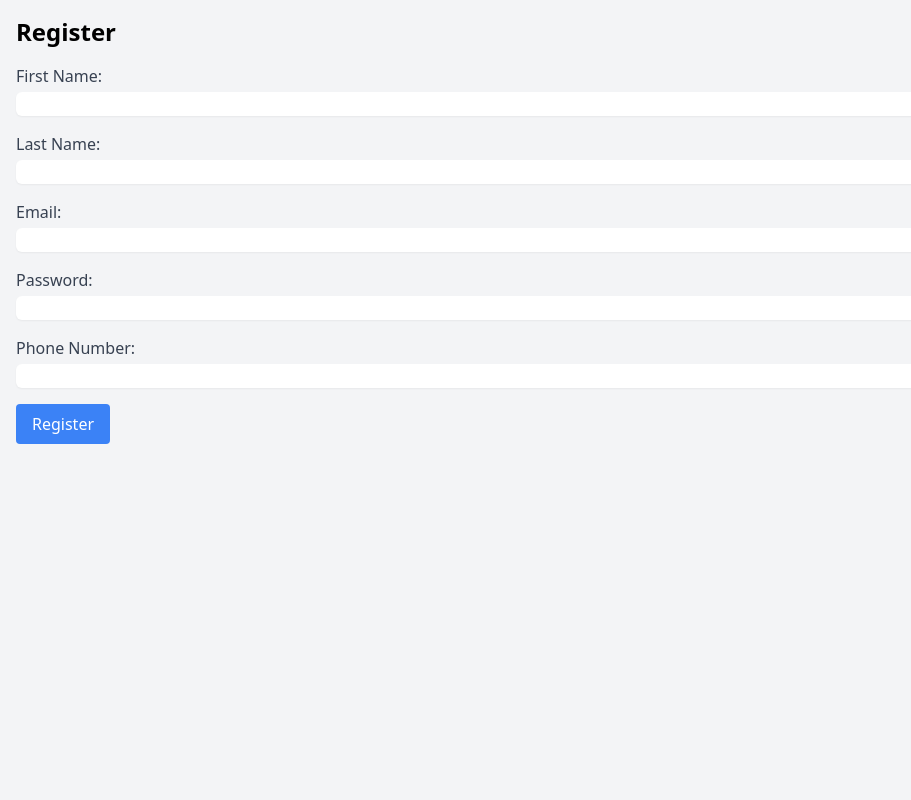
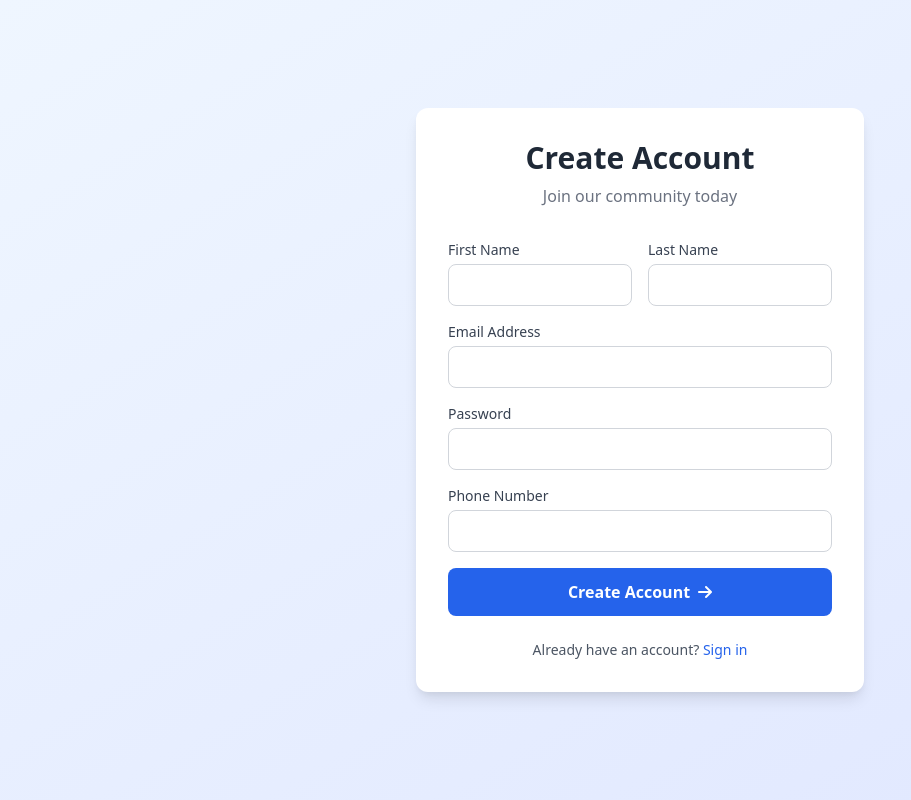
Before and after one commit to Kerstt/project, a PHP site: page /register.php in a window 1280 px wide. Shown: the whole page, without its empty margins (0-911 px from the left). Run offline with PHP 8.4, Linux system fonts and the light colour scheme.

Commit message:
comitted

```diff
--- a/register.php
+++ b/register.php
@@ -12,9 +12,9 @@ if ($_SERVER['REQUEST_METHOD'] == 'POST') {
             VALUES ('customer', '$first_name', '$last_name', '$email', '$password', '$phone_number')";
 
     if ($conn->query($sql) === TRUE) {
-        echo "New user registered successfully";
+        $success_message = "Registration successful!";
     } else {
-        echo "Error: " . $sql . "<br>" . $conn->error;
+        $error_message = "Error: " . $conn->error;
     }
 }
 ?>
@@ -23,37 +23,74 @@ if ($_SERVER['REQUEST_METHOD'] == 'POST') {
 <html lang="en">
 <head>
     <meta charset="UTF-8">
-    <title>Register</title>
+    <meta name="viewport" content="width=device-width, initial-scale=1.0">
+    <title>Create Account</title>
     <link href="https://cdn.jsdelivr.net/npm/tailwindcss@2.2.19/dist/tailwind.min.css" rel="stylesheet">
+    <link rel="stylesheet" href="https://cdnjs.cloudflare.com/ajax/libs/font-awesome/6.0.0/css/all.min.css">
 </head>
-<body class="bg-gray-100">
-    <div class="container mx-auto p-4">
-        <h1 class="text-2xl font-bold mb-4">Register</h1>
-        <form method="post" action="">
-            <div class="mb-4">
-                <label for="first_name" class="block text-gray-700">First Name:</label>
-                <input type="text" id="first_name" name="first_name" class="mt-1 block w-full border-gray-300 rounded-md shadow-sm" required>
+<body class="bg-gradient-to-br from-blue-50 to-indigo-100 min-h-screen flex items-center justify-center p-4">
+    <div class="max-w-md w-full bg-white rounded-xl shadow-lg p-8 space-y-6">
+        <!-- Logo/Header -->
+        <div class="text-center mb-8">
+            <h2 class="text-3xl font-bold text-gray-800">Create Account</h2>
+            <p class="text-gray-500 mt-2">Join our community today</p>
+        </div>
+
+        <?php if (isset($success_message)): ?>
+            <div class="bg-green-100 border-l-4 border-green-500 text-green-700 p-4 mb-4" role="alert">
+                <?php echo $success_message; ?>
             </div>
-            <div class="mb-4">
-                <label for="last_name" class="block text-gray-700">Last Name:</label>
-                <input type="text" id="last_name" name="last_name" class="mt-1 block w-full border-gray-300 rounded-md shadow-sm" required>
+        <?php endif; ?>
+
+        <?php if (isset($error_message)): ?>
+            <div class="bg-red-100 border-l-4 border-red-500 text-red-700 p-4 mb-4" role="alert">
+                <?php echo $error_message; ?>
             </div>
-            <div class="mb-4">
-                <label for="email" class="block text-gray-700">Email:</label>
-                <input type="email" id="email" name="email" class="mt-1 block w-full border-gray-300 rounded-md shadow-sm" required>
+        <?php endif; ?>
+
+        <form method="POST" class="space-y-4">
+            <div class="grid grid-cols-2 gap-4">
+                <div>
+                    <label class="block text-sm font-medium text-gray-700 mb-1" for="first_name">First Name</label>
+                    <input type="text" id="first_name" name="first_name" required
+                        class="w-full px-4 py-2 border border-gray-300 rounded-lg focus:ring-2 focus:ring-blue-500 focus:border-blue-500 transition-colors">
+                </div>
+                <div>
+                    <label class="block text-sm font-medium text-gray-700 mb-1" for="last_name">Last Name</label>
+                    <input type="text" id="last_name" name="last_name" required
+                        class="w-full px-4 py-2 border border-gray-300 rounded-lg focus:ring-2 focus:ring-blue-500 focus:border-blue-500 transition-colors">
+                </div>
             </div>
-            <div class="mb-4">
-                <label for="password" class="block text-gray-700">Password:</label>
-                <input type="password" id="password" name="password" class="mt-1 block w-full border-gray-300 rounded-md shadow-sm" required>
+
+            <div>
+                <label class="block text-sm font-medium text-gray-700 mb-1" for="email">Email Address</label>
+                <input type="email" id="email" name="email" required
+                    class="w-full px-4 py-2 border border-gray-300 rounded-lg focus:ring-2 focus:ring-blue-500 focus:border-blue-500 transition-colors">
             </div>
-            <div class="mb-4">
-                <label for="phone_number" class="block text-gray-700">Phone Number:</label>
-                <input type="text" id="phone_number" name="phone_number" class="mt-1 block w-full border-gray-300 rounded-md shadow-sm" required>
+
+            <div>
+                <label class="block text-sm font-medium text-gray-700 mb-1" for="password">Password</label>
+                <input type="password" id="password" name="password" required
+                    class="w-full px-4 py-2 border border-gray-300 rounded-lg focus:ring-2 focus:ring-blue-500 focus:border-blue-500 transition-colors">
             </div>
+
             <div>
-                <input type="submit" value="Register" class="bg-blue-500 text-white py-2 px-4 rounded">
+                <label class="block text-sm font-medium text-gray-700 mb-1" for="phone_number">Phone Number</label>
+                <input type="tel" id="phone_number" name="phone_number" required
+                    class="w-full px-4 py-2 border border-gray-300 rounded-lg focus:ring-2 focus:ring-blue-500 focus:border-blue-500 transition-colors">
             </div>
+
+            <button type="submit"
+                class="w-full bg-blue-600 hover:bg-blue-700 text-white font-semibold py-3 px-6 rounded-lg transition-colors duration-300 flex items-center justify-center space-x-2">
+                <span>Create Account</span>
+                <i class="fas fa-arrow-right"></i>
+            </button>
         </form>
+
+        <p class="text-center text-gray-600 text-sm">
+            Already have an account?
+            <a href="login.php" class="text-blue-600 hover:text-blue-800 font-medium">Sign in</a>
+        </p>
     </div>
 </body>
 </html>
```
